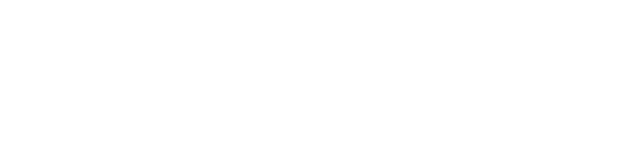
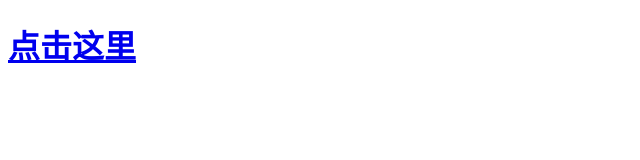
Before and after one commit to LaeL-Public/Queen, a plain HTML site: page index.html in a window 1280 px wide. Shown: the whole page, without its empty margins (0-640 px from the left). Drawn offline with Linux system fonts and the light colour scheme.

Commit message:
update index

```diff
--- a/index.html
+++ b/index.html
@@ -6,6 +6,6 @@
     <title>I Love U</title>
 </head>
 <body>
-    <h1> <a href=""></a></h1>
+    <h1> <a href="http://queen.lael.fun/ConfessionBalloon">点击这里</a></h1>
 </body>
 </html>
```
